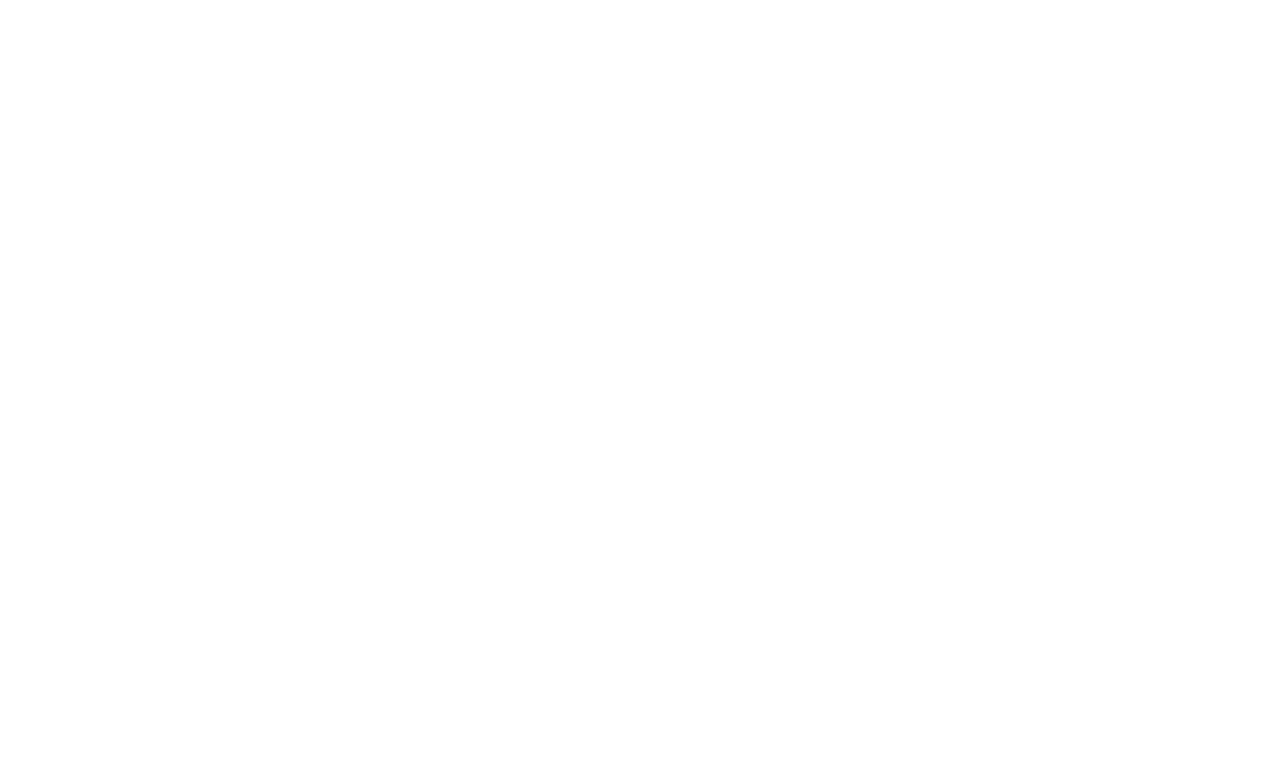
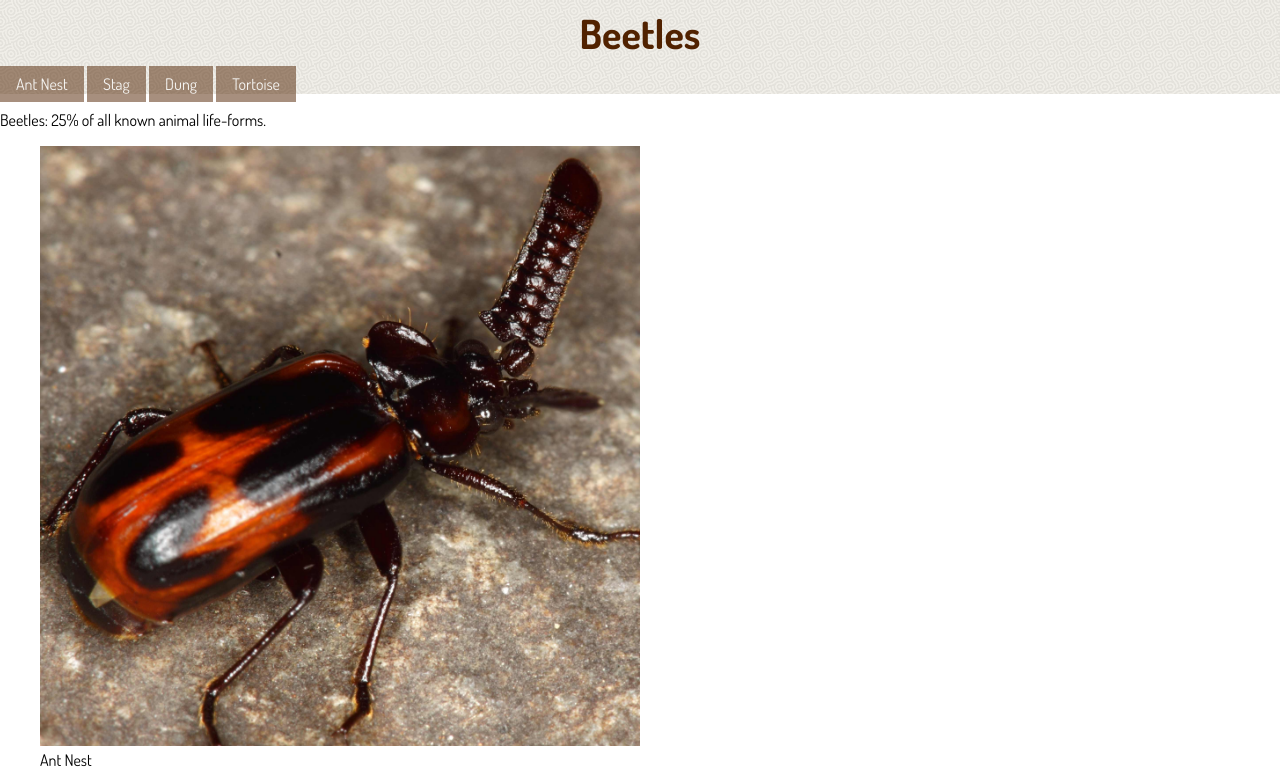
Before and after one commit to mikeybacque/dsn1674-assignment-7, a plain HTML site: page index.html in a window 1280 px wide. Shown: the top 783 px of the page. Drawn offline with Linux system fonts and the light colour scheme.

Commit message:
html and beginning of css

```diff
--- a/css/main.css
+++ b/css/main.css
@@ -5,3 +5,42 @@ html {
 *, *::before, *::after {
   box-sizing: inherit;
 }
+
+body {
+  margin: 0;
+  font-family: 'Dosis', sans-serif;
+}
+
+header {
+  background-image: url("../img/subtle-white-mini-waves.png");
+  background-color: #eee;
+}
+
+h1 {
+  text-align: center;
+  font-size: 2.5em;
+  color: #512200;
+  margin: 0;
+  padding-top: 0.2em;
+}
+
+ol {
+  list-style-type: none;
+  padding: 0;
+}
+
+li {
+  display: inline-block;
+}
+
+nav a {
+  text-decoration: none;
+  background-color: #512200;
+  opacity: 0.5;
+  color: #fff;
+  padding: 0.5em 1em 0.5em 1em;
+}
+
+img {
+  width: 50%;
+}
--- a/index.html
+++ b/index.html
@@ -10,5 +10,45 @@
 
 <body>
 
+<header>
+  <h1>Beetles</h1>
+    <nav>
+      <ol>
+        <li><a href="#ant-nest">Ant Nest</a></li>
+        <li><a href="#stag">Stag</a></li>
+        <li><a href="#dung">Dung</a></li>
+        <li><a href="#tortoise">Tortoise</a></li>
+      </ol>
+    </nav>
+</header>
+
+<main>
+  <p>Beetles: 25% of all known animal life-forms.</p>
+
+  <figure>
+    <img src="img/ant-nest-beetle.jpg" alt="A photo of an ant nest beetle.">
+    <figcaption>Ant Nest</figcaption>
+  </figure>
+
+  <figure>
+    <img src="img/stag-beetle.jpg" alt="A photo of a stag beetle.">
+    <figcaption>Stag</figcaption>
+  </figure>
+
+  <figure>
+    <img src="img/dung-beetle.jpg" alt="A photo of a dung beetle.">
+    <figcaption>Dung</figcaption>
+  </figure>
+
+  <figure>
+    <img src="img/tortoise-beetle.jpg" alt="A photo of a tortoise beetle.">
+    <figcaption>Tortoise</figcaption>
+  </figure>
+
+</main>
+
+<footer>
+</footer>
+
 </body>
 </html>
```
Also changed, not shown: img/noun-59034-cc-copy.svg (renamed from img/noun_59034_cc copy.svg), img/rocks.jpg (renamed from img/59402778_e3fe0706d8_o.jpg), img/subtle-white-mini-waves.png (renamed from img/subtle_white_mini_waves.png).
